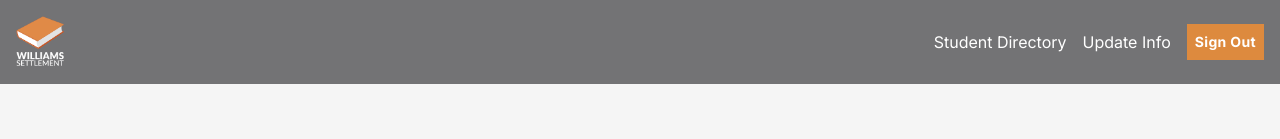
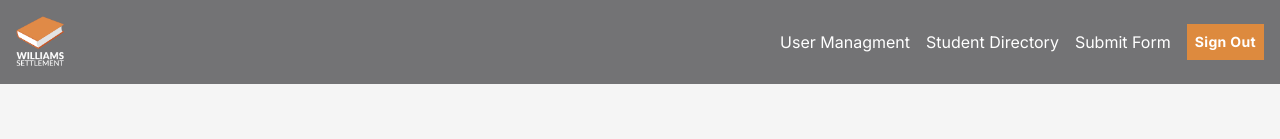
Before and after one commit to elizabeth-trotter/nextjsforms, a Next.js app: page /StudentDirectoryPage in a window 1280 px wide. Shown: the top 139 px of the page. Built offline with nearby package versions, Linux system fonts and the light colour scheme.

Commit message:
push check token

```diff
--- a/src/app/ManagementPage/page.tsx
+++ b/src/app/ManagementPage/page.tsx
@@ -1,9 +1,15 @@
 'use client'
 
-import React, { useEffect, useState, useMemo } from 'react';
+import React, { useEffect, useState, useMemo, use } from 'react';
 import { useTable, useSortBy, Column, Row } from 'react-table';
 import EditUserModal from '@/components/EditUserModal/EditUserModal';
 import { IForm } from '@/Interfaces/Interface';
+import { checkToken } from '@/utils/DataServices/DataService';
+import { notFound, useRouter } from 'next/navigation';
+import { useAppContext } from '@/context/Context';
+
+const data = useAppContext()
+const router = useRouter()
 
 const ManagementPage = () => {
     const [users, setUsers] = useState<IForm[]>([]);
@@ -65,6 +71,14 @@ const ManagementPage = () => {
         closeEditModal();
     };
 
+    if(checkToken()){
+        if(!data.admin){
+            return notFound()
+        }
+    } else {
+        router.push('/')
+    }
+
     return (
         <div>
             <h1>User Management</h1>
--- a/src/app/StudentDirectoryPage/page.tsx
+++ b/src/app/StudentDirectoryPage/page.tsx
@@ -11,7 +11,7 @@ const page = () => {
   const [ editModal, setEditModal] = useState(false)
   return (
     <div>
-      <NavbarComponent/>
+      <NavbarComponent admin={true}/>
     <div className='flex flex-col items-center pt-14'>
 
 
--- a/src/app/UpdateProfile/page.tsx
+++ b/src/app/UpdateProfile/page.tsx
@@ -3,11 +3,14 @@
 
 import NavbarComponent from "@/components/NavbarComponent";
 import PasswordRulesComponent from "@/components/PasswordRulesComponent";
-import { CreateAccountAPI } from "@/utils/DataServices/DataService";
+import { CreateAccountAPI, checkToken } from "@/utils/DataServices/DataService";
+import { useRouter } from "next/navigation";
 import { useEffect, useState } from "react";
 import InputMask from 'react-input-mask';
 import { ToastContainer, toast } from 'react-toastify';
 import 'react-toastify/dist/ReactToastify.css';
+
+const router = useRouter()
 
 const page = () => {
     const [formData, setFormData] = useState({
@@ -83,6 +86,9 @@ const page = () => {
         }
     };
 
+    if (!checkToken()) {
+        router.push('/')
+    }
 
     return (
         <div>
--- a/src/components/NavbarComponent.tsx
+++ b/src/components/NavbarComponent.tsx
@@ -12,14 +12,14 @@ const NavbarComponent = (props: { admin: boolean }) => {
             <img className="w-20 p-4" src="/WA-Logo.png" alt="William's Act Logo" />
 
             <div className='flex justify-end items-center gap-4 text-white'>
-                <p className={`${!props.admin ? 'hidden' : 'block'}`}>
+                <p className={`${!props.admin ? 'hidden' : 'block'} hover:cursor-pointer`} onClick={() => router.push('/ManagementPage')}>
                     User Managment
                 </p>
-                <p>
+                <p onClick={() => router.push('/StudentDirectoryPage')} className='hover:cursor-pointer'>
                     Student Directory
                 </p>
-                <p>
-                    Update Info
+                <p onClick={() => router.push('/UpdateProfile')} className='hover:cursor-pointer'>
+                    Submit Form
                 </p>
 
                 <button type="submit"
```
Also changed, not shown: src/utils/DataServices/DataService.ts (+13 -0 lines).
